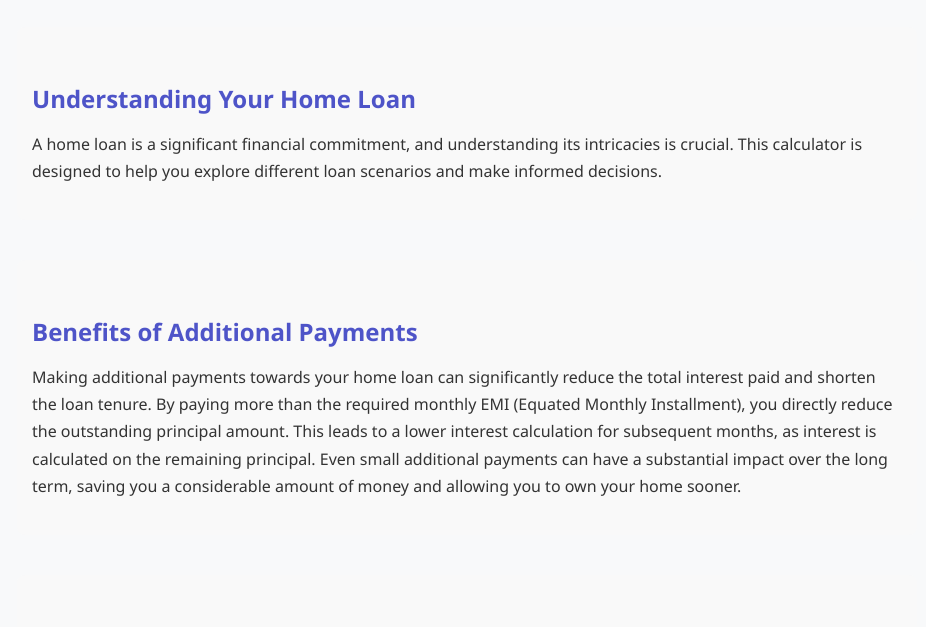
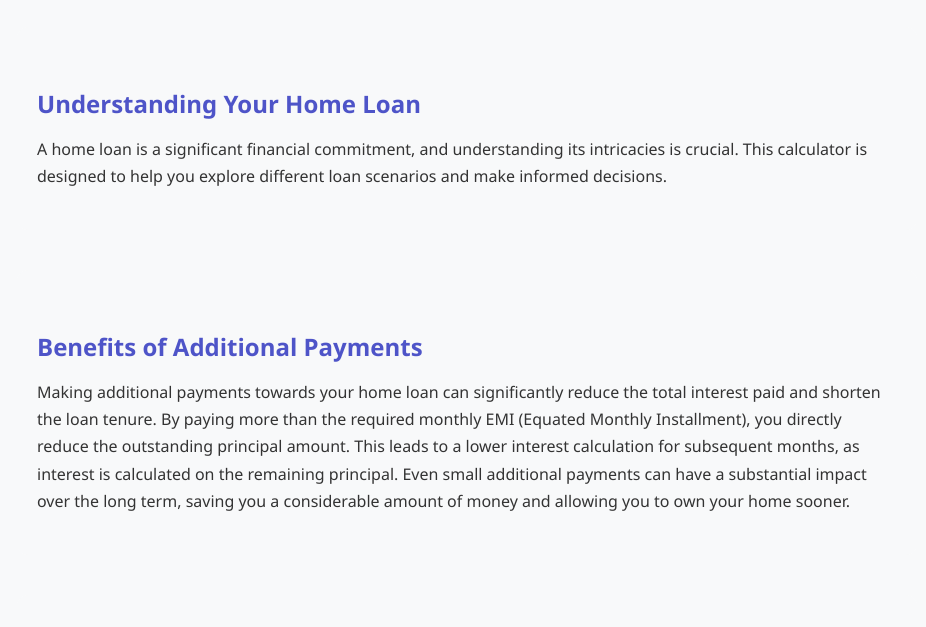
Before and after one commit to itantry/loans-related-calculation, a plain HTML site: page about.html in a window 1280 px wide. Shown: the part 100-727 px from the top of the page, without its empty margins (173-1099 px from the left). Drawn offline with Linux system fonts and the light colour scheme.

Commit message:
Refinements

```diff
--- a/about.html
+++ b/about.html
@@ -31,9 +31,9 @@
         }
         .about-section {
             margin-bottom: 40px;
-            padding: 15px;
-            border-radius: 8px;
-            background-color: #f9f9f9;
+            padding: 20px; /* Increased padding */
+            border-radius: 12px; /* Increased border-radius */
+            background-color: #f8f9fa; /* Light gray background */
         }
     </style>
 </head>
```
Also changed, not shown: index.html (+2 -2 lines).
